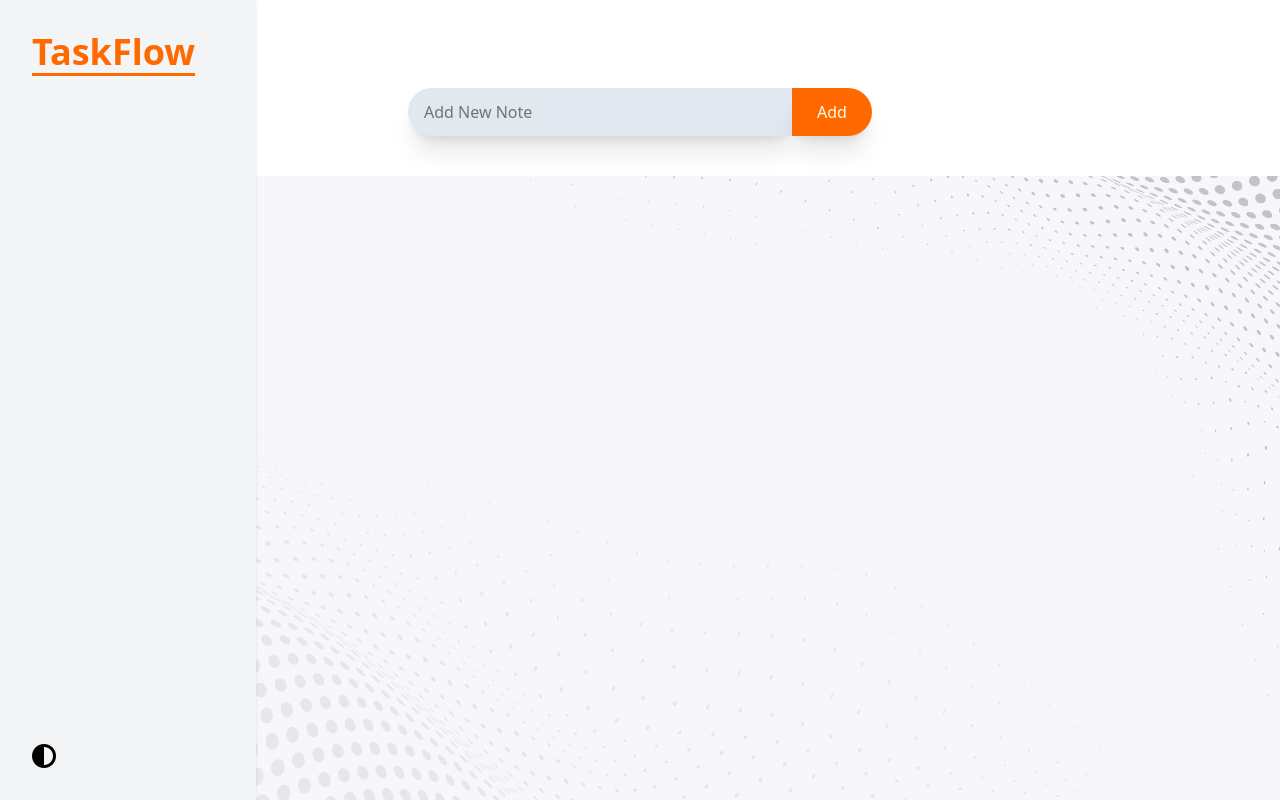
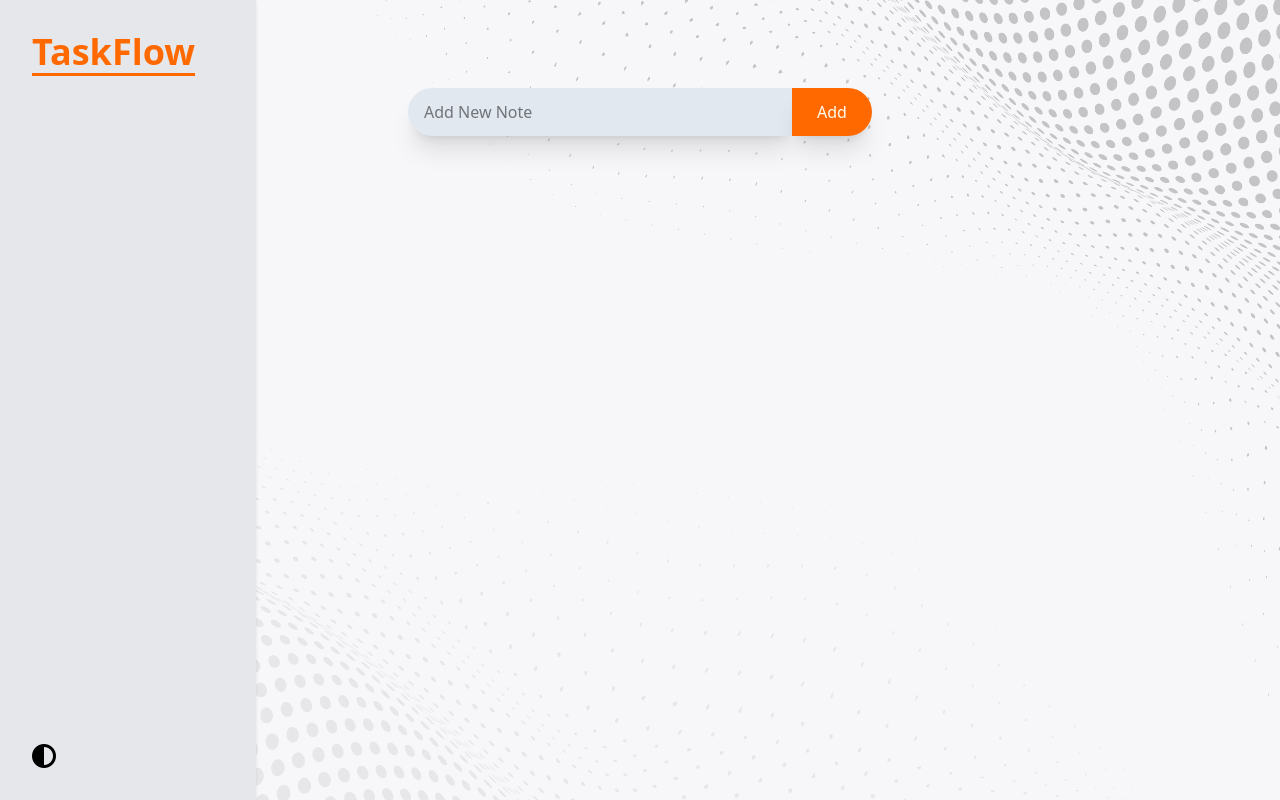
Before and after one commit to Officialakshat/Angular_to-do, an Angular app in the folder angular_to-do/: page / in a window 1280 px wide. Built offline with nearby package versions, Linux system fonts and the light colour scheme.

Commit message:
Update app.component.html

```diff
--- a/angular_to-do/src/app/app.component.html
+++ b/angular_to-do/src/app/app.component.html
@@ -1,5 +1,5 @@
-<div class="main_container flex bg-white dark:bg-gray-900 text-black dark:text-white">
-    <div class="sidebar w-1/5 bg-gray-100 shadow h-screen fixed ">
+<div class="main_container flex ">
+    <div class="sidebar w-1/5 bg-gray-200 shadow h-screen fixed ">
 
       <app-header></app-header>
     </div>
```
